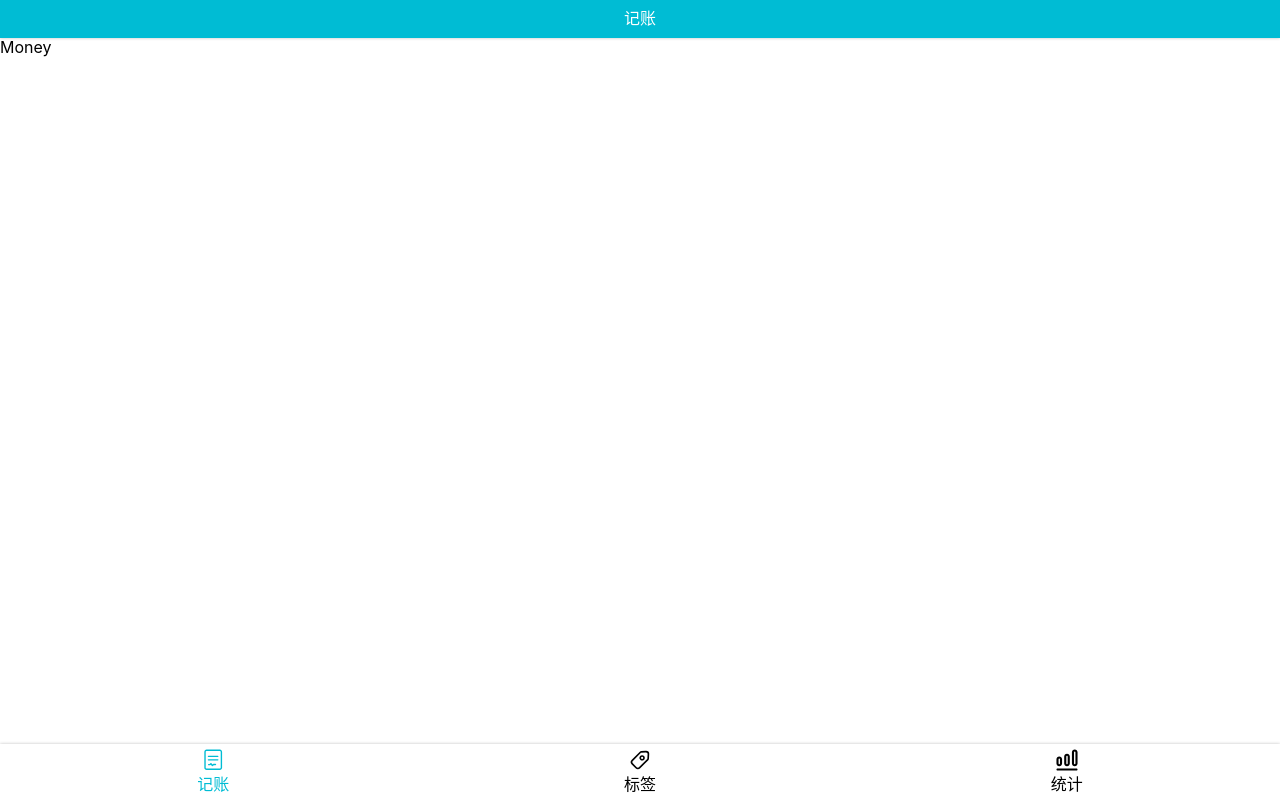
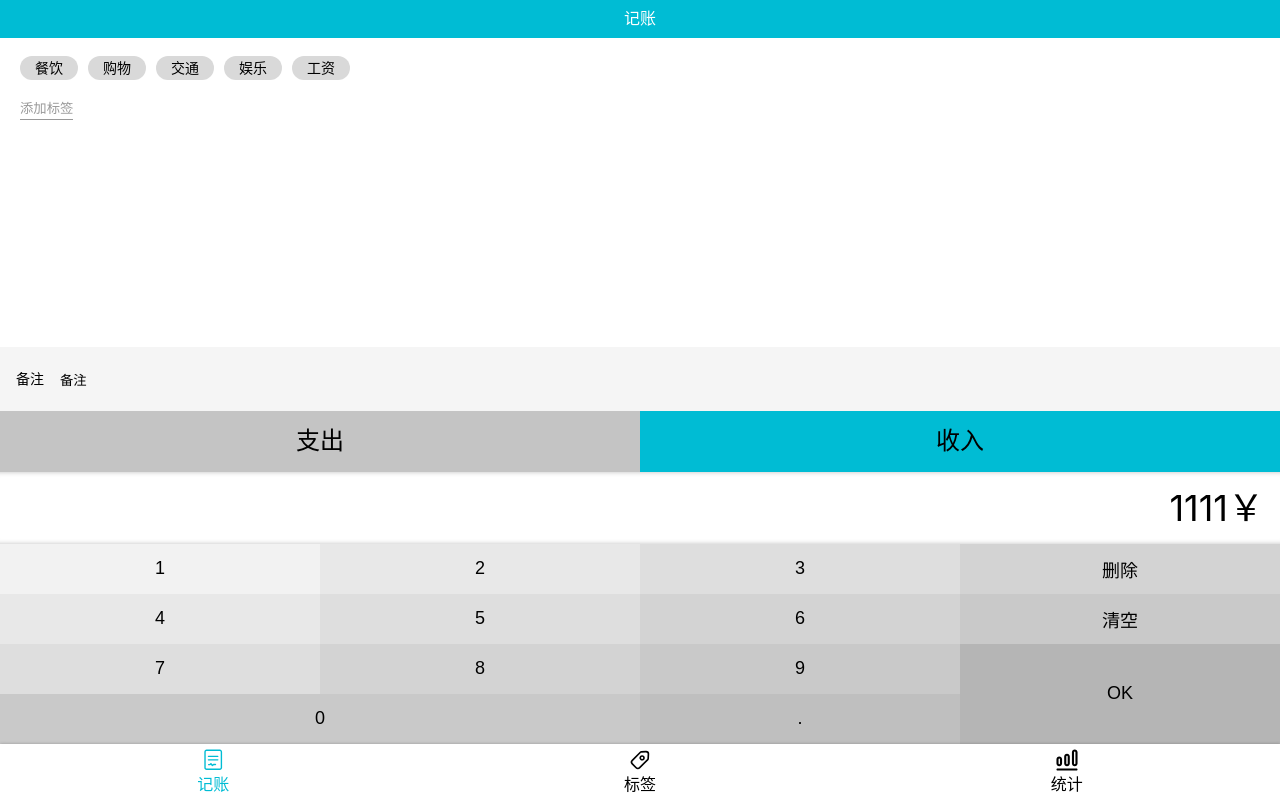
Before and after one commit to yingjieweb/charge2, a React app: page /#/money in a window 1280 px wide. Built offline with nearby package versions, Linux system fonts and the light colour scheme.

Commit message:
feat: basic finish money pages

```diff
--- /dev/null
+++ b/src/components/Input.tsx
@@ -0,0 +1,31 @@
+import React from "react";
+import styled from "styled-components";
+
+type Props = {
+  label: string;
+} & React.InputHTMLAttributes<HTMLInputElement>
+
+const Input: React.FC<Props> = (props) => {
+  const {label, children, ...rest} = props;
+  return (
+      <Label>
+        <span>{props.label}</span>
+        <input {...rest}/>
+      </Label>
+  )
+}
+export {Input};
+
+const Label = styled.label`
+  display:flex;
+  align-items: center;
+  > span { margin-right: 16px; white-space: nowrap; }
+  > input {
+    display:block;
+    width: 100%;
+    height: 64px;
+    background: none;
+    border: none;
+    outline: none;
+  }
+`
--- /dev/null
+++ b/src/views/money/components/CategorySection.tsx
@@ -0,0 +1,36 @@
+import React from "react";
+import styled from 'styled-components';
+
+type Props = {
+  value: '+' | '-';
+  onChange: (category: '+' | '-') => void;
+}
+
+const CategorySection:React.FC<Props> = (props) => {
+  return (
+      <Wrapper>
+        <ul>
+          <li className={props.value === '-' ? 'selected' : ''} onClick={() => {props.onChange('-')}}>支出</li>
+          <li className={props.value === '+' ? 'selected' : ''} onClick={() => {props.onChange('+')}}>收入</li>
+        </ul>
+      </Wrapper>
+  )
+}
+export {CategorySection}
+
+const Wrapper = styled.section`
+  font-size: 24px;
+  > ul{
+    display:flex;
+    background:#c4c4c4;
+    > li {
+      width: 50%;
+      text-align:center;
+      padding: 16px 0;
+      position:relative;
+      &.selected {
+        background: #00BCD4;
+      }
+    }
+  }
+`;
--- /dev/null
+++ b/src/views/money/components/NoteSection.tsx
@@ -0,0 +1,27 @@
+import React, {ChangeEventHandler} from "react";
+import styled from 'styled-components';
+import {Input} from "../../../components/Input";
+
+type Props = {
+  value: string,
+  onChange: (note: string) => void
+}
+
+const NoteSection:React.FC<Props> = (props) => {
+  const note = props.value;
+  const onChange: ChangeEventHandler<HTMLInputElement> = (event) => {
+    props.onChange(event.target.value)
+  };
+  return (
+      <Wrapper>
+        <Input label="备注" type="text" placeholder="请输入账单备注" value={note} onChange={onChange}/>
+      </Wrapper>
+  )
+}
+export {NoteSection}
+
+const Wrapper = styled.section`
+  background: #f5f5f5;
+  padding: 0 16px;
+  font-size: 14px;
+`;
--- /dev/null
+++ b/src/views/money/components/NumberPadSection.tsx
@@ -0,0 +1,88 @@
+import React from "react";
+import styled from 'styled-components';
+
+type Props = {
+  value: string;
+}
+
+const NumberPadSection:React.FC<Props> = (props) => {
+  return (
+      <Wrapper>
+        <div className="output">
+          {props.value}￥
+        </div>
+        <div className="pad clearfix">
+          <button>1</button>
+          <button>2</button>
+          <button>3</button>
+          <button>删除</button>
+          <button>4</button>
+          <button>5</button>
+          <button>6</button>
+          <button>清空</button>
+          <button>7</button>
+          <button>8</button>
+          <button>9</button>
+          <button className="ok">OK</button>
+          <button className="zero">0</button>
+          <button className="dot">.</button>
+        </div>
+      </Wrapper>
+  )
+}
+
+export {NumberPadSection};
+
+const Wrapper = styled.section`
+  display:flex;
+  flex-direction: column;
+  > .output{
+    background:white;
+    font-size: 36px;
+    line-height: 72px;
+    text-align:right;
+    padding: 0 16px;
+    box-shadow: inset 0 -5px 5px -5px rgba(0,0,0,0.25),
+                inset 0 5px 5px -5px rgba(0,0,0,0.25);
+  }
+  > .pad{
+    > button{
+      font-size: 18px;
+      float: left;
+      width: 25%;
+      height: 50px;
+      border: none;
+      outline: none;
+      &.ok{ height: 100px; float: right; }
+      &.zero{ width: 50%; }
+      &:nth-child(1){
+        background: #f2f2f2;
+      }
+      &:nth-child(2),
+      &:nth-child(5) {
+        background: #E8E8E8;
+      }
+      &:nth-child(3),
+      &:nth-child(6),
+      &:nth-child(9) {
+        background: #DEDEDE;
+      }
+      &:nth-child(4),
+      &:nth-child(7),
+      &:nth-child(10) {
+        background: #D3D3D3;
+      }
+      &:nth-child(8),
+      &:nth-child(11),
+      &:nth-child(13) {
+        background: #C9C9C9;
+      }
+      &:nth-child(12) {
+        background: #B5B5B5;
+      }
+      &:nth-child(14) {
+        background: #BFBFBF;
+      }
+    }
+  }
+`;
--- /dev/null
+++ b/src/views/money/components/TagsSection.tsx
@@ -0,0 +1,70 @@
+import React, {useState} from "react";
+import styled from 'styled-components';
+
+type Props = {
+  value: string;
+  onChange: (tag: string) => void;
+}
+
+const TagsSection:React.FC<Props> = (props) => {
+  const [tags, setTags] = useState<string[]>(['餐饮', '购物', '交通', '娱乐', '工资']);
+
+  const selectedTag = props.value;
+  const onAddTag = () => {
+    const newTagName = window.prompt('请输入新的标签名');
+    if (newTagName !== null && newTagName !== ''){
+      setTags([...tags, newTagName]);
+    }else if (newTagName !== ''){
+      window.alert('标签名不能为空');
+    }
+  }
+  const onclickTag = (tag:string) => {
+    if (tag !== selectedTag){
+      props.onChange(tag);
+    }
+  }
+  return (
+      <Wrapper>
+        <ol>
+          {tags.map(tag => <li key={tag} onClick={() => {onclickTag(tag)}} className={selectedTag === tag ? 'selected' : ''}>{tag}</li>)}
+        </ol>
+        <button onClick={onAddTag}>添加标签</button>
+      </Wrapper>
+  )
+}
+export {TagsSection};
+
+const Wrapper = styled.section`
+  font-size: 14px;
+  background: #FFFFFF;
+  padding: 12px 10px 16px 20px;
+  height: calc(100vh - 491px);
+  display: flex;
+  flex-direction: column;
+  align-items: flex-start;
+  > ol {
+    > li{
+      display:inline-block;
+      height: 24px;
+      line-height: 24px;
+      border-radius: 12px;
+      background: #d9d9d9;
+      padding: 0 15px;
+      margin-right: 10px;
+      margin-top: 6px;
+      &.selected {
+        background: #00BCD4;
+        color: white;
+      }
+    }
+  }
+  > button{
+    background:none;
+    border: none;
+    padding: 10px 0 2px 0;
+    border-bottom: 1px solid #999;
+    margin-top: 8px;
+    color: #999;
+    outline: none;
+  }
+`;
--- a/src/views/money/index.tsx
+++ b/src/views/money/index.tsx
@@ -1,10 +1,18 @@
 import React from "react";
 import Layout from "../../components/Layout";
+import {TagsSection} from "./components/TagsSection";
+import {NoteSection} from "./components/NoteSection";
+import {CategorySection} from "./components/CategorySection";
+import {NumberPadSection} from "./components/NumberPadSection";
+
 
 function Labels() {
   return (
       <Layout title={'记账'}>
-        Money
+        <TagsSection value={'标签'} onChange={() => {}}/>
+        <NoteSection value={'备注'} onChange={() => {}}/>
+        <CategorySection value={'+'} onChange={() => {}}/>
+        <NumberPadSection value={'1111'}/>
       </Layout>
   )
 }
```
